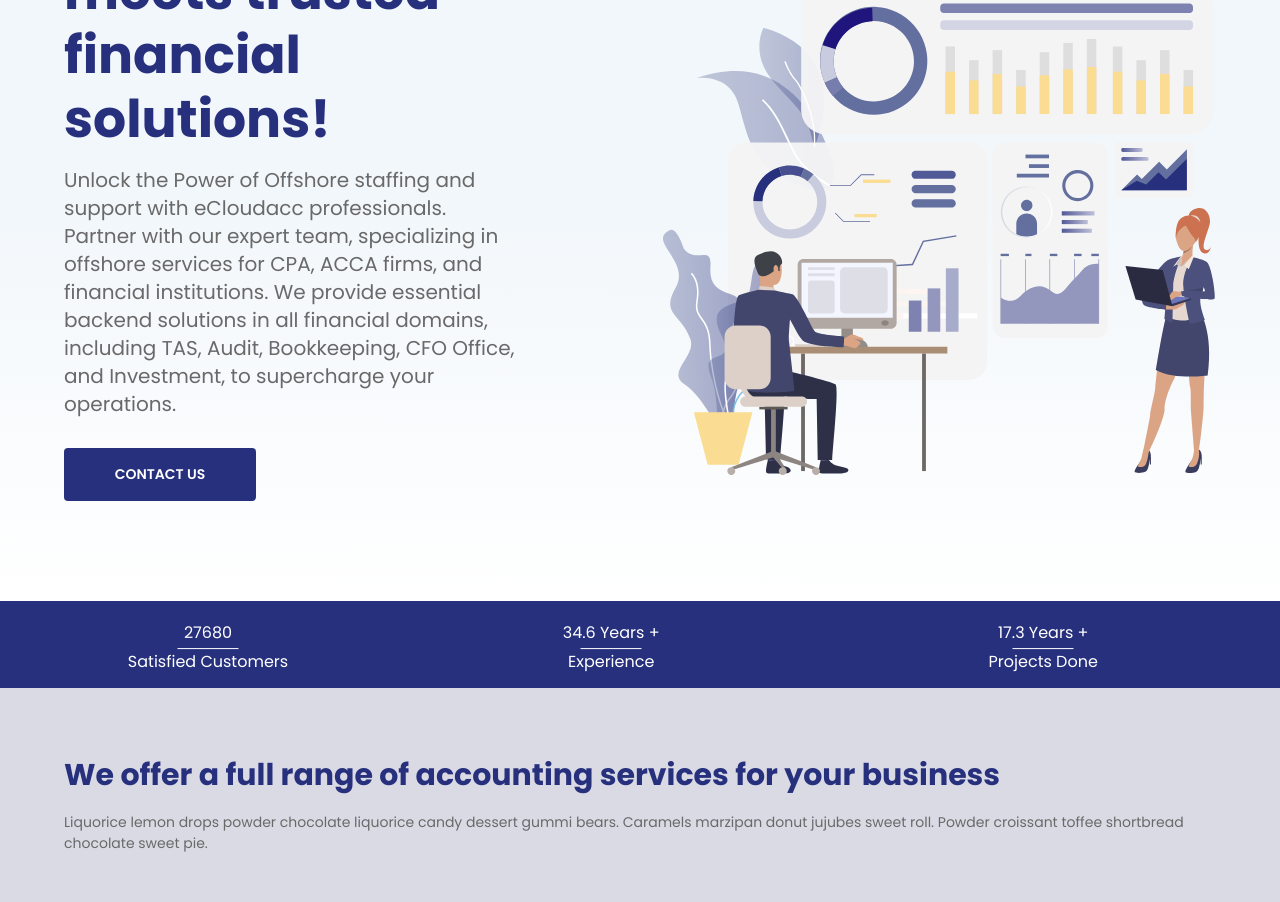
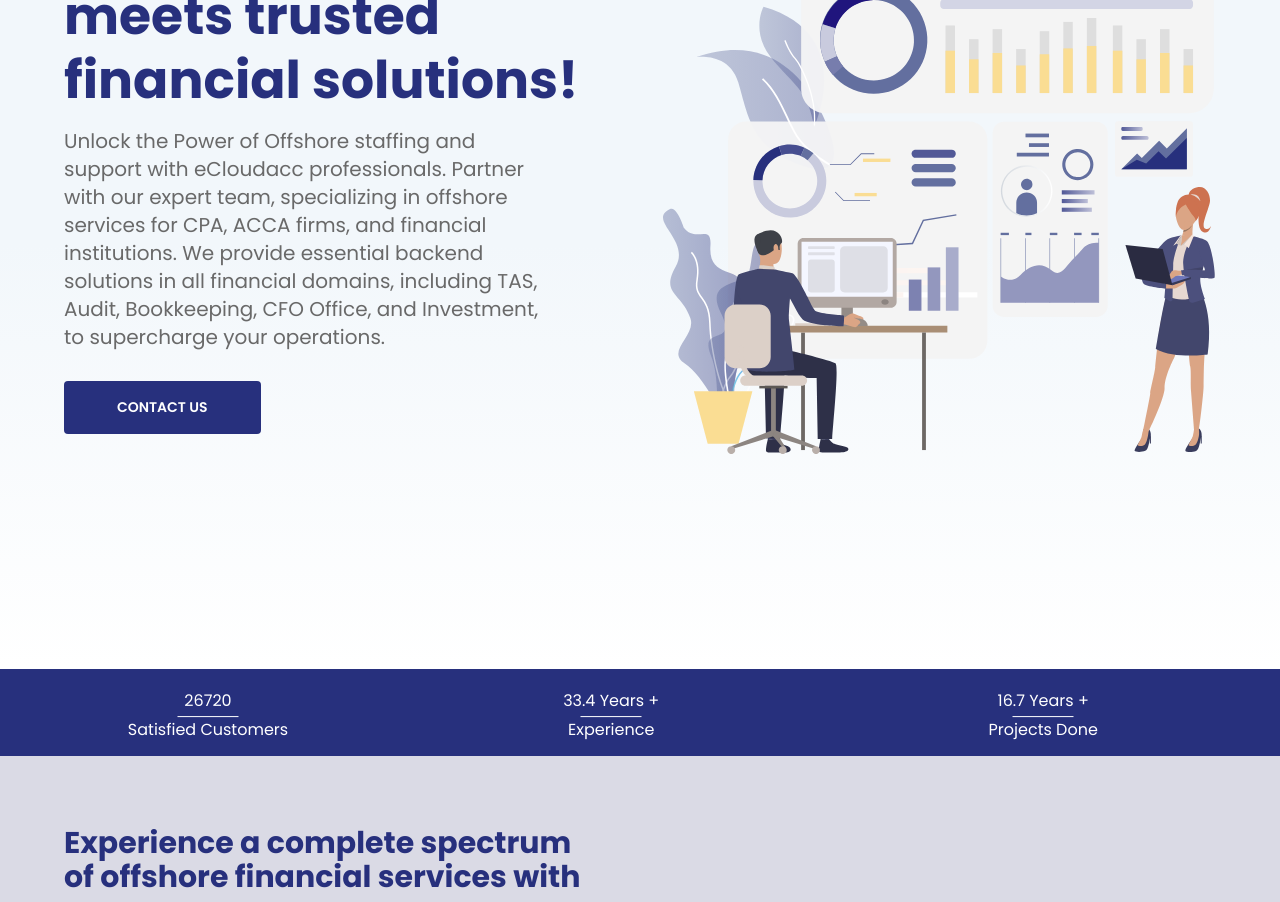
Before and after one commit to Ahsan2519/eCloudss, a React (Create React App) app: page / in a window 1280 px wide. Shown: the part 300-1202 px from the top of the page. Built offline with nearby package versions, Linux system fonts and the light colour scheme.

Commit message:
Feat: common section desktop styling added

```diff
--- a/src/Assets/Style/App.css
+++ b/src/Assets/Style/App.css
@@ -75,6 +75,7 @@
 .tab-filter1::before { background: url('/public//Images/Tab1.svg') no-repeat center; }
 .tab-filter2::before { background: url('/public//Images/TabIcon2.svg') no-repeat center; }
 .tab-filter3::before { background: url('/public//Images/TabIcon3.svg') no-repeat center; }
+.background.desktop-bg { background: url('/public//Images/DesktopBg.svg') , linear-gradient(to bottom, #0C4CE4, #27307D); }
 
 @tailwind base;
 .wrapper {
@@ -97,7 +98,7 @@
 }
 
 .footer-nav-list {
-  @apply font-[500] text-[14px] leading-[22px] text-black basis-[27%] text-center
+  @apply font-[500] text-[14px] leading-[22px] text-black basis-[27%] text-center lg:hover:opacity-[75%] transition-all ease-in-out duration-[.5s]
 }
 
 .Slider {
--- a/src/Components/App.jsx
+++ b/src/Components/App.jsx
@@ -10,6 +10,7 @@
 import { useDispatch, useSelector } from "react-redux";
 import Nav from "./Nav";
 import { desktopWidth, setWindowWidth } from "../Actions/ResponsiveAction";
+import Footer from "./Footer";
 
 const App = () => {
   const dispatch = useDispatch();
@@ -42,6 +43,7 @@
         <Route exact path="/Blog" element={<Blog />} />
         <Route exact path="/Contact" element={<Contact />} />
       </Routes>
+      <Footer />
     </div>
   );
 };
--- a/src/Components/Home.jsx
+++ b/src/Components/Home.jsx
@@ -1,7 +1,6 @@
 import React, { useState } from "react";
 import Counter from "./UI/Counter";
 import ContentImage from "./UI/ContentImage";
-import Footer from "./Footer";
 import { useDispatch, useSelector } from "react-redux";
 import { decrement, increment } from "../Actions/SliderAction";
 import UnorderList from "./UI/UnorderList";
@@ -9,8 +8,8 @@
 
 const Home = () => {
   const dispatch = useDispatch();
-  const index = useSelector(state=>state.slider.index);
-  const sliderDetails = useSelector(state=>state.slider.sliderDetails);
+  const index = useSelector((state) => state.slider.index);
+  const sliderDetails = useSelector((state) => state.slider.sliderDetails);
   const isDesktops = useSelector((state) => state.window.isDesktop);
 
   return (
@@ -51,9 +50,15 @@
         </div>
       </section> */}
         <ContentImage
-          heading={!isDesktops ? 'Focus on Your Business Let us do the' : 'Where accuracy meets trusted financial solutions! '}
+          heading={
+            !isDesktops
+              ? "Focus on Your Business Let us do the"
+              : "Where accuracy meets trusted financial solutions! "
+          }
           description={
-            !isDesktops ? 'We are great with numbers, our team works for YOU Leave your back-office with the "Affordable-Experts"' : 'Unlock the Power of Offshore staffing and support with eCloudacc professionals. Partner with our expert team, specializing in offshore services for CPA, ACCA firms, and financial institutions. We provide essential backend solutions in all financial domains, including TAS, Audit, Bookkeeping, CFO Office, and Investment, to supercharge your operations. '
+            !isDesktops
+              ? 'We are great with numbers, our team works for YOU Leave your back-office with the "Affordable-Experts"'
+              : "Unlock the Power of Offshore staffing and support with eCloudacc professionals. Partner with our expert team, specializing in offshore services for CPA, ACCA firms, and financial institutions. We provide essential backend solutions in all financial domains, including TAS, Audit, Bookkeeping, CFO Office, and Investment, to supercharge your operations. "
           }
           path={"/Contact"}
           title={"Contact Us"}
@@ -64,16 +69,16 @@
         <Counter />
         <section className="bg-[#DADAE5]">
           <div className="wrapper pt-[70px]">
-            <h2 className="font-[700] text-[30px] leading-[34px] text-[#27307D] pb-5">
-              We offer a full range of accounting services for your business
+            <h2 className="font-[700] text-[30px] leading-[34px] text-[#27307D] pb-5 md:pr-[53%]">
+              {!isDesktops ? ' We offer a full range of accounting services for your business' : 'Experience a complete spectrum of  offshore financial services with us ' }
             </h2>
-            <p className="font-[400] text-[14px] leading-[21px] text-[#696969] pb-[50px]">
-              Liquorice lemon drops powder chocolate liquorice candy dessert
+            <p className="font-[400] text-[14px] leading-[21px] text-[#696969] pb-[50px] md:pr-[54%]">
+              {!isDesktops ? `Liquorice lemon drops powder chocolate liquorice candy dessert
               gummi bears. Caramels marzipan donut jujubes sweet roll. Powder
-              croissant toffee shortbread chocolate sweet pie.{" "}
+              croissant toffee shortbread chocolate sweet pie.` : 'Our comprehensive financial and accounting solutions provide essential resources, experienced professionals, and extended back-office support for transaction advisory, audits, bookkeeping, and more. All of this is delivered in a timely and cost-effective manner, empowering your business for success. '}
             </p>
           </div>
-            <TabFilter/>
+          <TabFilter />
         </section>
         <ContentImage
           heading={"What we believe in..."}
@@ -88,20 +93,37 @@
         >
           <div>
             <div>
-              <h3 className="text-[#27307D] font-[600] text-[24px] leading-[34px] mt-10">Our Mission</h3>
-              <p className="font-[400] text-[14px] leading-[21px] text-[#696969] pr-[8%] mt-[10px]">Our mission is simple enough. To unearth the magic behind the numbers of organizations big and small using ratio analysis and make meaningful decisions to boost up their performance. Our passion drives us forward.</p>
+              <h3 className="text-[#27307D] font-[600] text-[24px] leading-[34px] mt-10">
+                Our Mission
+              </h3>
+              <p className="font-[400] text-[14px] leading-[21px] text-[#696969] pr-[8%] mt-[10px]">
+                Our mission is simple enough. To unearth the magic behind the
+                numbers of organizations big and small using ratio analysis and
+                make meaningful decisions to boost up their performance. Our
+                passion drives us forward.
+              </p>
             </div>
             <div>
-              <h3 className="text-[#27307D] font-[600] text-[24px] leading-[34px] mt-10">Our Vision</h3>
-              <p className="font-[400] text-[14px] leading-[21px] text-[#696969] pr-[8%] mt-[10px]">Our vision is to utilize the resources with accurate workable plans that deliver results. We know resources are scarce and the only way we can maximize efficiency is to employ better methods of production and execution.</p>
+              <h3 className="text-[#27307D] font-[600] text-[24px] leading-[34px] mt-10">
+                Our Vision
+              </h3>
+              <p className="font-[400] text-[14px] leading-[21px] text-[#696969] pr-[8%] mt-[10px]">
+                Our vision is to utilize the resources with accurate workable
+                plans that deliver results. We know resources are scarce and the
+                only way we can maximize efficiency is to employ better methods
+                of production and execution.
+              </p>
             </div>
           </div>
         </ContentImage>
-        <UnorderList heading={'Benefits'} subTitle={'Building relationships by delivering quality'}/>
+        <UnorderList
+          heading={"Benefits"}
+          subTitle={"Building relationships by delivering quality"}
+        />
         <ContentImage
           heading={"Read our latest case study"}
           description={
-            "Lorem ipsum dolor sit amet, consectetur adipisicing elit, sed do eiusmod."
+            !isDesktops ? "Lorem ipsum dolor sit amet, consectetur adipisicing elit, sed do eiusmod." : 'Learn how we empower businesses to conquer challenges, achieve goals, and navigate complexities.'
           }
           path={"/About"}
           title={"Know More"}
@@ -114,24 +136,44 @@
             <h2 className="font-[700] text-[30px] leading-[64px] text-[#27307D] text-center mb-5">
               Testimonials
             </h2>
-            <ul className={`flex ${isDesktops ? 'justify-between items-stretch w-[88%] gap-[20px] mx-auto [&>*:nth-child(2)]:pt-1  [&>*:nth-child(2)]:pl[2%] [&>*:nth-child(3)]:pt-10' : ''}`}>
+            <ul
+              className={`flex ${
+                isDesktops
+                  ? "justify-between items-stretch w-[88%] gap-[20px] mx-auto [&>*:nth-child(2)]:pt-1  [&>*:nth-child(2)]:pl[2%] [&>*:nth-child(3)]:pt-10"
+                  : ""
+              }`}
+            >
               {sliderDetails.map((val, idx) => {
                 return (
                   <li
                     key={idx}
                     className={`${
-                      isDesktops ? 'flex px-[1.4%] pt-3 basis-[22%] text-left': idx === index ? "flex" : "hidden w-[85%] mx-auto px-[8%] pt-[30px] pb-[45px]"
+                      isDesktops
+                        ? "flex px-[1.4%] pt-3 basis-[22%] text-left"
+                        : idx === index
+                        ? "flex"
+                        : "hidden w-[85%] mx-auto px-[8%] pt-[30px] pb-[45px]"
                     } flex-col items-center  border-[1px] border-[#EFEFEF]  rounded-[12px]`}
                   >
-                    <p className={`Slider ${isDesktops ? 'text-[16px] leading-[20px] text-[#6E7378]' : ''}`}>{isDesktops ? val.desktopDescription : val.mobileDiscription}</p>
+                    <p
+                      className={`Slider ${
+                        isDesktops
+                          ? "text-[16px] leading-[20px] text-[#6E7378]"
+                          : ""
+                      }`}
+                    >
+                      {isDesktops
+                        ? val.desktopDescription
+                        : val.mobileDiscription}
+                    </p>
                     <figure className="pb-6">
                       <img src={val.url} alt={val.title} />
                     </figure>
-                    {
-                      !isDesktops && <h3 className="font-[700] text-[16px] leading-[22px] text-black">
+                    {!isDesktops && (
+                      <h3 className="font-[700] text-[16px] leading-[22px] text-black">
                         {val.title}
                       </h3>
-                    }
+                    )}
                     <p className="font-[400] text-[12px] leading-[24px] text-[#BABABA] pt-2">
                       {val.role}
                     </p>
@@ -139,8 +181,8 @@
                 );
               })}
             </ul>
-            {
-              !isDesktops && <div className="absolute top-[60%] translate-y-[-50%] w-[85%] left-[7.2%] flex justify-between items-center">
+            {!isDesktops && (
+              <div className="absolute top-[60%] translate-y-[-50%] w-[85%] left-[7.2%] flex justify-between items-center">
                 <span
                   title="Prev"
                   className="icon-common before:content-['\f104'] before:w-[32px] before:h-[32px] before:border-[1px] before:border-[#F6C648] before:rounded-[50%] before:flex before:justify-center before:items-center cursor-pointer"
@@ -156,13 +198,13 @@
                   next
                 </span>
               </div>
-            }
+            )}
           </div>
         </section>
         <ContentImage
-          heading={"Get the most out of Form"}
+          heading={!isDesktops ? "Get the most out of Form" : 'Let’s Talk'}
           description={
-            "Lorem ipsum dolor sit amet, consectetur adipisicing elit, sed do eiusmod."
+            !isDesktops ? "Lorem ipsum dolor sit amet, consectetur adipisicing elit, sed do eiusmod." : 'Looking for a dedicated team to handle your finances? Secure our top-tier Backend support today!'
           }
           path={"/Contact"}
           title={"Contact Us"}
@@ -171,7 +213,6 @@
           isHero={false}
         />
       </main>
-      <Footer />
     </>
   );
 };
--- a/src/Components/Nav.jsx
+++ b/src/Components/Nav.jsx
@@ -32,7 +32,7 @@
                   <a
                     href="mailto:info@mail.com"
                     title="info@mail.com"
-                    className="uppercase font-[400] text-[12px] leading-[18px] text-[#646467] relative anchor-with-icon"
+                    className="uppercase font-[400] text-[12px] leading-[18px] text-[#646467] relative anchor-with-icon lg:hover:text-[#00008B] transition-all ease-in-out duration-[.5s]"
                   >
                     info@mail.com
                   </a>
@@ -41,19 +41,19 @@
                   <a
                     href="tel:964-622-3903"
                     title="964-622-3903"
-                    className="font-[400] text-[12px] leading-[18px] text-[#646467] anchor-with-icon call relative"
+                    className="font-[400] text-[12px] leading-[18px] text-[#646467] anchor-with-icon call relative lg:hover:text-[#00008B] transition-all ease-in-out duration-[.5s]  "
                   >
                     964-622-3903
                   </a>
                 </li>
               </ul>
-              <ul className="flex 2xl:basis-[12%] xl:basis-[15%] lg:basis-[18%] md:basis-[22%] ">
+              <ul className="flex 2xl:basis-[12%] xl:basis-[15%] lg:basis-[18%] md:basis-[22%]">
                 <li className="basis-[28%]">
                   <a
                     href="#FIXME"
                     title="Twiter"
                     target="_blank"
-                    className="icon-common before:content-['\f099'] "
+                    className="icon-common before:content-['\f099'] lg:hover:before:text-[#696969] transition-all ease-in-out duration-[.5s] "
                   >
                     Twitter
                   </a>
@@ -63,7 +63,7 @@
                     href="#FIXME"
                     title="Facebook"
                     target="_blank"
-                    className="icon-common before:content-['\f39e']"
+                    className="icon-common before:content-['\f39e'] lg:hover:before:text-[#696969] transition-all ease-in-out duration-[.5s]"
                   >
                     Facebook
                   </a>
@@ -73,7 +73,7 @@
                     href="#FIXME"
                     title="Instagram"
                     target="_blank"
-                    className="icon-common instagram before:content-['']"
+                    className="icon-common instagram before:content-[''] lg:hover:before:text-[#696969] transition-all ease-in-out duration-[.5s]"
                   >
                     Instagram
                   </a>
--- a/src/Components/UI/ContentImage.jsx
+++ b/src/Components/UI/ContentImage.jsx
@@ -16,10 +16,10 @@
     <section
       className={`${
         isHero
-          ? "relative hero-image-one py-[40px]"
-          : children ? 'bg-[#2929670D] py-[85px]' : `bg-cover bg-no-repeat opacity-[55%]  ${
-              title === "Know More" ? "py-8" : "pt-[32px]"
-            }  background`
+          ? "relative hero-image-one py-[40px] md:pt-[65px] md:pb-[175px]"
+          : children ? 'bg-[#2929670D] py-[85px]' : `bg-cover bg-no-repeat opacity-[55%] ${isDesktops ? 'background desktop-bg' : 'background'} ${
+              title === "Know More" ? "py-8" : "pt-[32px] md:pb-0"
+            }`
       } `}
     >
       {/* {isDesktops && isHero &&  (
@@ -33,13 +33,13 @@
         </>
       )} */}
 
-      <div className={`wrapper ${isDesktops && isHero ? 'flex justify-between items-center' : ''}`}>
-        <div className={`${isDesktops && isHero ? 'basis-[44%]': ''}`}>
+      <div className={`wrapper md:flex md:justify-between md:items-center ${isDesktops && isHero ? 'flex justify-between items-center' : ''}`}>
+        <div className={`${isDesktops && isHero ? 'basis-[46%]': `${children ? '' : `basis-[50%] ${title === 'Know More' ? 'mt-[25px]' : ''}`}`}`}>
           <h2
             className={`${
               isHero || children
                 ? "text-[#27307D] font-[700] text-[30px] md:text-[52px] md:leading-[64px] leading-[34px]"
-                : `font-[700] text-[30px] text-center text-white  px-[20%] mb-5 ${
+                : `font-[700] text-[30px] text-center text-white  px-[20%] mb-5 md:text-left md:font-[600] md:text-[32px] md:pl-0 ${
                     title === "Know More" ? "leading-[34px]" : "leading-[42px]"
                   }`
             }`}
@@ -49,8 +49,8 @@
           <p
             className={`${
               isHero || children
-                ? `font-[400] text-[14px] leading-[21px] text-[#696969] pr-[10%] mt-[15px] ${isDesktops ? 'text-[20px] leading-[28px]': ''}`
-                : "font-[400] text-[14px] leading-[21px] text-center text-white px-[20%]"
+                ? `font-[400] text-[14px] leading-[21px] text-[#696969] pr-[10%] mt-[15px]  ${isDesktops ? 'text-[20px] leading-[28px]': ''}`
+                : `font-[400] text-[14px] leading-[21px] text-center text-white px-[20%] md:text-left md:text-[16px] md:leading-[20px] md:pl-0 ${title === "Know More" ? 'pr-[27%]' : 'pr-[17%]'}`
             }`}
           >
             {description}
@@ -62,18 +62,18 @@
             className={` ${
               isHero
                 ? "bg-[#27307D] text-white text-center py-[18px] px-[10%] font-[600] text-[14px] leading-[17px] mt-[30px] inline-block rounded-[4px] uppercase mb-[60px]"
-                : children ? 'font-[600] text-[14px] leading-[17px] text-center text-[#27307D] border-[1px] rounded-[4px] border-[#27307D] py-4 px-[5%] inline-block mt-5 mb-11' : `font-[600] text-[14px] leading-[17px] text-center w-[65%] mobile:w-[50%] mx-auto block rounded-[4px] border-2 border-[#F6C648] py-[18px] mobile:py-[22px] mt-6 mb-[95px] ${
+                : children ? 'font-[600] text-[14px] leading-[17px] text-center text-[#27307D] border-[1px] rounded-[4px] border-[#27307D] py-4 px-[5%] inline-block mt-5 mb-11' : `font-[600] text-[14px] leading-[17px] text-center w-[65%] mobile:w-[50%] mx-auto block rounded-[4px] border-2 border-[#F6C648] py-[18px] mobile:py-[22px] mt-6 mb-[95px]  ${
                     title === "Know More"
-                      ? "text-[#F6C648] bg-transparent"
-                      : "bg-[#F6C648] text-[#27307D] shadow-[0px_4px_4px_0px_rgba(0,121,191,0.16)]"
+                      ? "text-[#F6C648] bg-transparent md:py-[6px] md:w-[21%] md:mx-0 lg:hover:text-[#27307D] lg:hover:bg-[#F6C648] transition-all ease-in-out duration-[.5s] md:mb-0"
+                      : "bg-[#F6C648] text-[#27307D] shadow-[0px_4px_4px_0px_rgba(0,121,191,0.16)] md:w-[22%] md:mx-0 md:mb-0 md:py-[13px] lg:hover:text-[#F6C648] lg:hover:bg-[#27307D] transition-all ease-in-out duration-[.5s]"
                   }`
             }`}
           >
             {title}
           </Link>
         </div>
-        <figure className={`${isDesktops && isHero ? 'basis-[48%] max-h-[578px] h-full': ''}`}>
-          <img src={imagePath} alt={altMsg} className="w-full h-full" />
+        <figure className={`${isDesktops && isHero ? 'basis-[48%]': `${children ? '' : 'basis-[40%]'}`}`}>
+          <img src={imagePath} alt={altMsg} className="w-full" />
         </figure>
       </div>
     </section>
```
Also changed, not shown: public/Images/DesktopBg.svg (added). Lines whose indentation alone changed are shown as unchanged.
